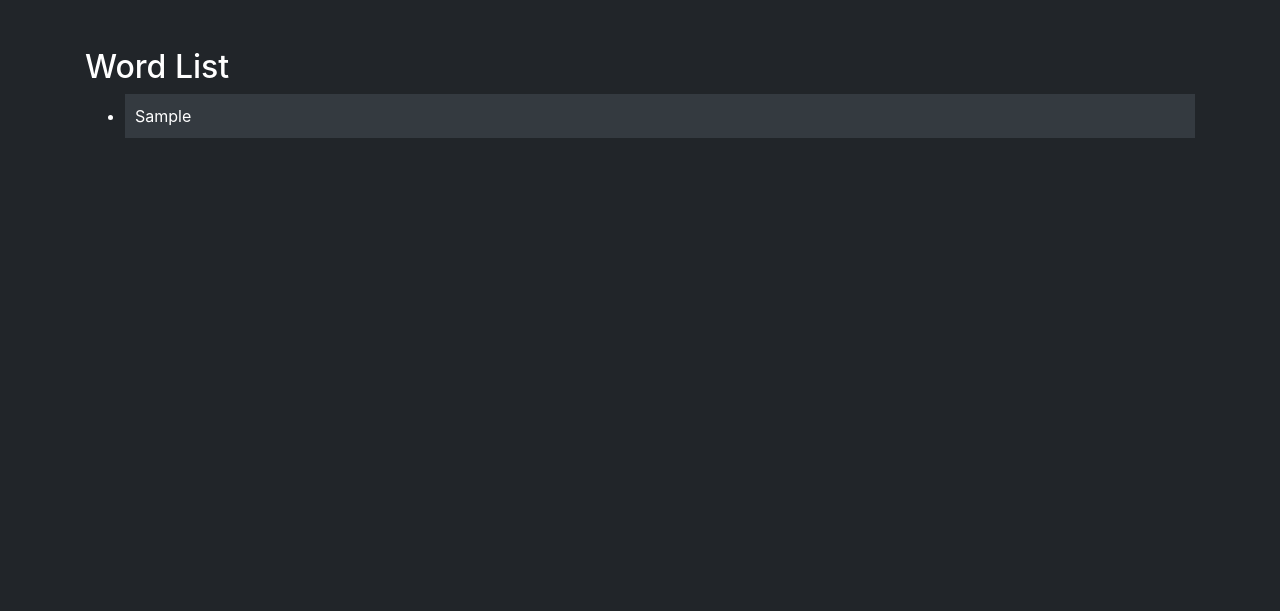
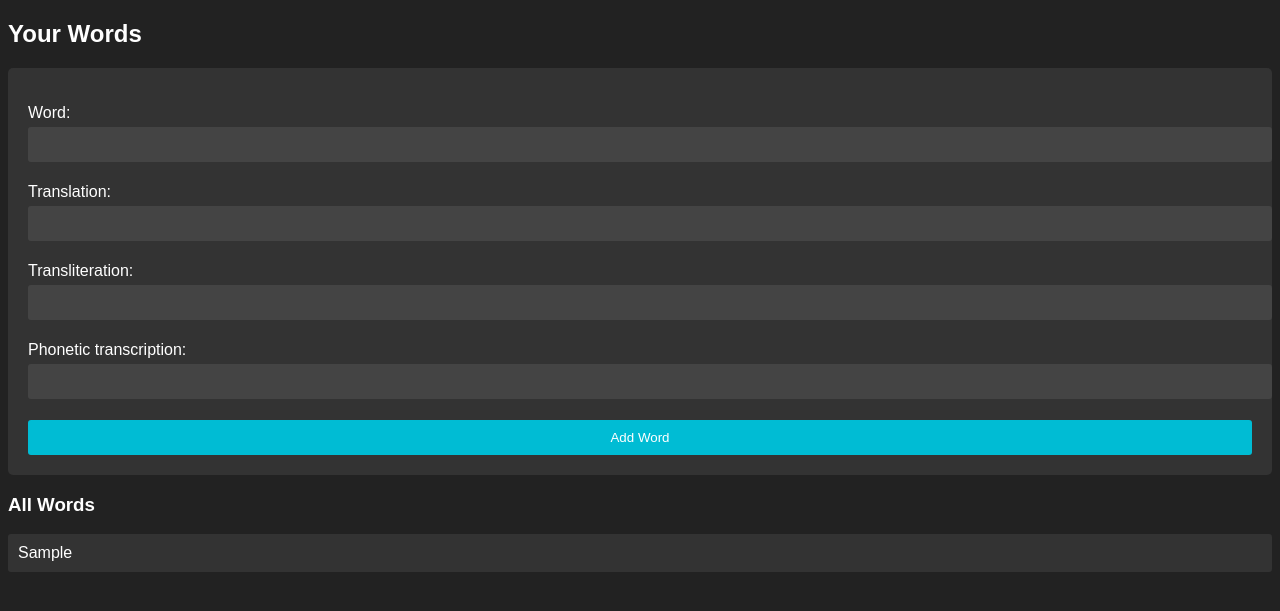
Before and after one commit to Holodi/hillel_django, a Django app: template hillel_django/templates/word_list.html in a window 1280 px wide. Shown: the top 611 px of the page. Run offline with Django 4.2, Linux system fonts and the light colour scheme; the template is opened without the code that fills it: values that come from a table or form of the project are taken from there, others are empty; tables that the repository leaves empty hold one stand-in row (values such as "Sample post"); some libraries are stand-ins or nearby versions.

Commit message:
Add files via upload

```diff
--- a/hillel_django/hillel_django/models.py
+++ b/hillel_django/hillel_django/models.py
@@ -1,11 +1,23 @@
 from django.db import models
+from django.contrib.auth.models import AbstractUser
+from django.contrib.auth.forms import UserCreationForm, AuthenticationForm
+from django.contrib.auth.models import AbstractUser, Group, Permission
+from django import forms
 
 
-class User(models.Model):
+
+class CustomUser(AbstractUser):
     last_name = models.CharField(max_length=100)
     first_name = models.CharField(max_length=100)
     email = models.EmailField(unique=True)
-    password = models.CharField(max_length=100)
+    groups = models.ManyToManyField(Group, related_name='custom_users', blank=True)  # Додано related_name
+    user_permissions = models.ManyToManyField(Permission, related_name='custom_users', blank=True)  # Додано related_name
+
+    class Meta:
+        permissions = [
+            ("custom_groups", "Can view custom groups"),
+            ("custom_user_permissions", "Can view custom user permissions"),
+        ]
 
 
 class Lesson(models.Model):
@@ -19,4 +31,22 @@ class Word(models.Model):
     translation = models.CharField(max_length=100)
     transliteration = models.CharField(max_length=100)
     phonetic_transcription = models.CharField(max_length=100)
-    user = models.ForeignKey(User, on_delete=models.CASCADE, related_name='words')
+    user = models.ForeignKey(CustomUser, on_delete=models.CASCADE, related_name='user_words')
+
+
+class UserRegisterForm(UserCreationForm):
+    class Meta:
+        model = CustomUser
+        fields = ['last_name', 'first_name', 'email', 'password1', 'password2']
+
+
+class UserLoginForm(AuthenticationForm):
+    class Meta:
+        model = CustomUser
+        fields = ['email', 'password']
+
+
+class WordForm(forms.ModelForm):
+    class Meta:
+        model = Word
+        fields = ['word', 'translation', 'transliteration', 'phonetic_transcription']
--- a/hillel_django/templates/word_list.html
+++ b/hillel_django/templates/word_list.html
@@ -4,20 +4,60 @@
     <meta charset="UTF-8">
     <meta name="viewport" content="width=device-width, initial-scale=1.0">
     <title>Word List</title>
-    <link rel="stylesheet" href="https://stackpath.bootstrapcdn.com/bootstrap/4.5.2/css/bootstrap.min.css">
     <style>
-        body { background-color: #212529; color: #fff; }
-        .word { background-color: #343a40; color: #fff; padding: 10px; margin-bottom: 10px; }
+        body {
+            background-color: #222;
+            color: #fff;
+            font-family: Arial, sans-serif;
+        }
+        form {
+            background-color: #333;
+            padding: 20px;
+            margin-top: 20px;
+            border-radius: 5px;
+        }
+        input[type="text"], input[type="password"], input[type="email"] {
+            width: 100%;
+            padding: 10px;
+            margin: 5px 0;
+            border: none;
+            background-color: #444;
+            color: #fff;
+            border-radius: 3px;
+        }
+        button[type="submit"] {
+            width: 100%;
+            padding: 10px;
+            border: none;
+            background-color: #00bcd4;
+            color: #fff;
+            cursor: pointer;
+            border-radius: 3px;
+        }
+        ul {
+            list-style-type: none;
+            padding: 0;
+        }
+        li {
+            background-color: #333;
+            padding: 10px;
+            margin-bottom: 5px;
+            border-radius: 3px;
+        }
     </style>
 </head>
 <body>
-    <div class="container mt-5">
-        <h2>Word List</h2>
-        <ul>
-            {% for word in words %}
-            <li class="word">{{ word.word }}</li>
-            {% endfor %}
-        </ul>
-    </div>
+    <h2>Your Words</h2>
+    <form method="POST">
+        {% csrf_token %}
+        {{ form.as_p }}
+        <button type="submit">Add Word</button>
+    </form>
+    <h3>All Words</h3>
+    <ul>
+        {% for word in words %}
+            <li>{{ word.word }}</li>
+        {% endfor %}
+    </ul>
 </body>
 </html>
```
Also changed, not shown: hillel_django/templates/login.html (+35 -19 lines), hillel_django/templates/register.html (+36 -28 lines), hillel_django/views.py (+48 -59 lines).
